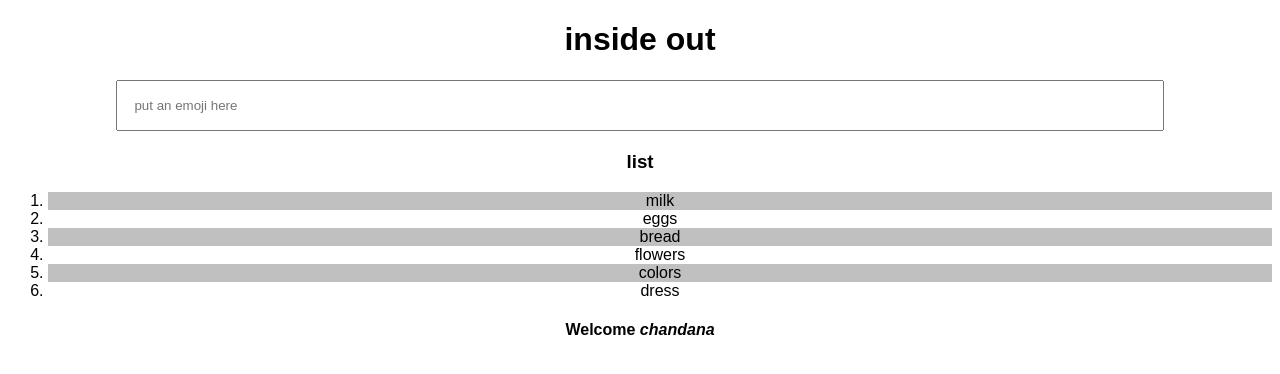
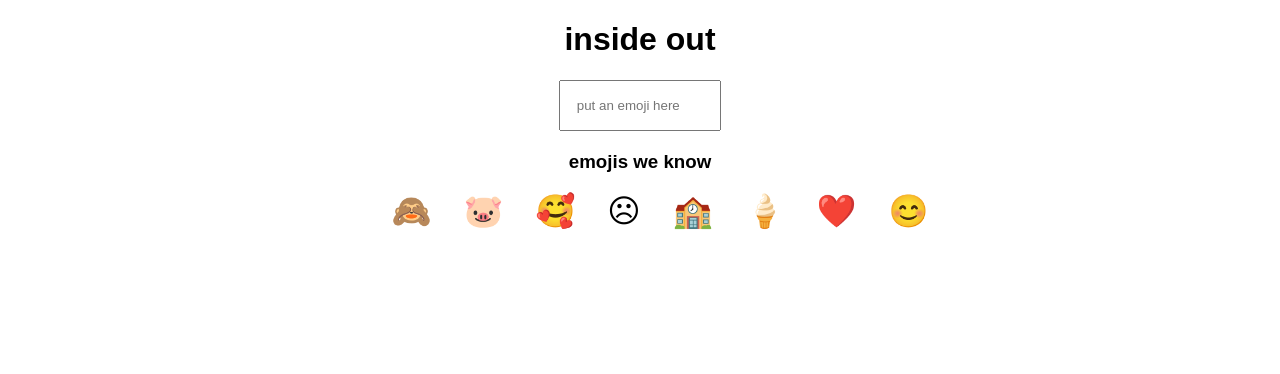
Before and after one commit to chandana105/emoji-interpreter, a React (Create React App) app: page / in a window 1280 px wide. Shown: the top 374 px of the page. Built offline with nearby package versions, Linux system fonts and the light colour scheme.

Commit message:
emoji app done

```diff
--- a/src/App.js
+++ b/src/App.js
@@ -1,9 +1,5 @@
 import React, { useState } from "react";
 import "./styles.css";
-
-let shoppingList = ["milk", "eggs", "bread", "flowers", "colors", "dress"];
-let userName = "chandana";
-let userLoggedIn = true;
 
 const emojiDictionary = {
   "🙈": "See-No-Evil Monkey",
@@ -16,76 +12,56 @@ const emojiDictionary = {
   "😊": "Smiling Face with Smiling Eyes"
 };
 
+// converting object into array
+// console.log(Object.keys(emojiDictionary));
+
+// we got array
+const emojisWeKnow = Object.keys(emojiDictionary);
+
 export default function App() {
   const [meaning, setMeaning] = useState("");
 
   const emojiInputHandler = (event) => {
+    //processing
     let userInput = event.target.value;
 
     // let meaning = emojiDictionary[userInput];
 
     if (userInput in emojiDictionary) {
-      setMeaning(emojiDictionary[userInput]);
+      setMeaning(emojiDictionary[userInput]); //reactcall to show output
     } else {
       setMeaning(`we don't have this in our database`);
-
-      // meaning = `we don't have this in our database`
-    }
-
-    // if (meaning === undefined) {
-    //   meaning = `we don't have this in our database`
-    // }
-
-    // // setInputValue(event.target.value)
-    // // console.log(meaning);
-    // setMeaning(meaning);
-  };
-
-  // conditional rendering in jsx
-  const getUserMessage = () => {
-    if (userLoggedIn) {
-      return <em> {userName} </em>;
-    } else {
-      return "user";
     }
   };
 
-  const inStyle = (index) => {
-    if (index % 2) {
-      return { backgroundColor: "white" };
-    } else {
-      return { backgroundColor: "silver" };
-    }
+    //processing
+  const listClickHandler = (item) => {
+    console.log(item);
+    setMeaning(emojiDictionary[item]);
   };
 
-  const listClickHandler = (item) => {
-    console.log('clicked' ,item)
-  }
 
-  let list = shoppingList.map((item, index) => {
+
+  let emojis = emojisWeKnow.map((item, index) => {
     // console.log(item);
-
     return (
-      <li onClick={() => listClickHandler(item)} style={inStyle(index)} key={index}>
+      <li onClick={() => listClickHandler(item)} key={index}>
         {item}
       </li>
     );
   });
+
 
   return (
     <div className="App">
       <h1>inside out</h1>
       <input placeholder="put an emoji here" onChange={emojiInputHandler} />
       <h2> {meaning} </h2>
-      <h3> list</h3>
-      {<ol>{list}</ol>}
-      <h4>Welcome {getUserMessage()}</h4>
+      {/* actual output set by react using usestate */}
+      <h3> emojis we know</h3>
+      {<ul>{emojis}</ul>}
     </div>
   );
 }
 
 // VISER :- View --> Interact --> State in Event handler --> React to it /Render
-
-// for (var i =0; i < shoppingList.length; i++) {
-// shoppingList[i]
-// }
--- a/src/styles.css
+++ b/src/styles.css
@@ -5,10 +5,19 @@
 
 input {
   padding: 1rem;
-  width: 80%;
+  width: 10%;
 }
 
 /* odd line color */
 /* li:nth-child(2n+1) {
   background: silver
 } */
+
+
+li {
+  list-style-type: none;
+  padding : 1rem;
+  display: inline;
+  font-size: 2rem;
+  cursor: pointer;
+}
```
